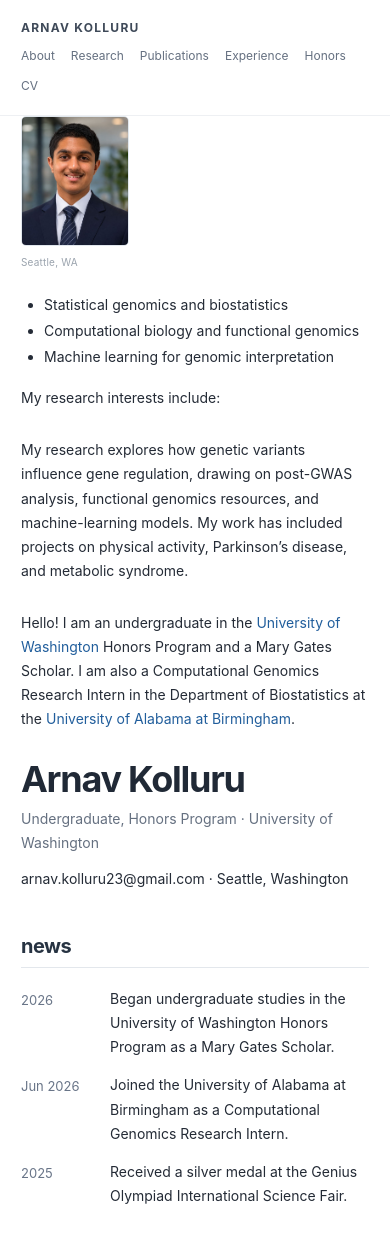
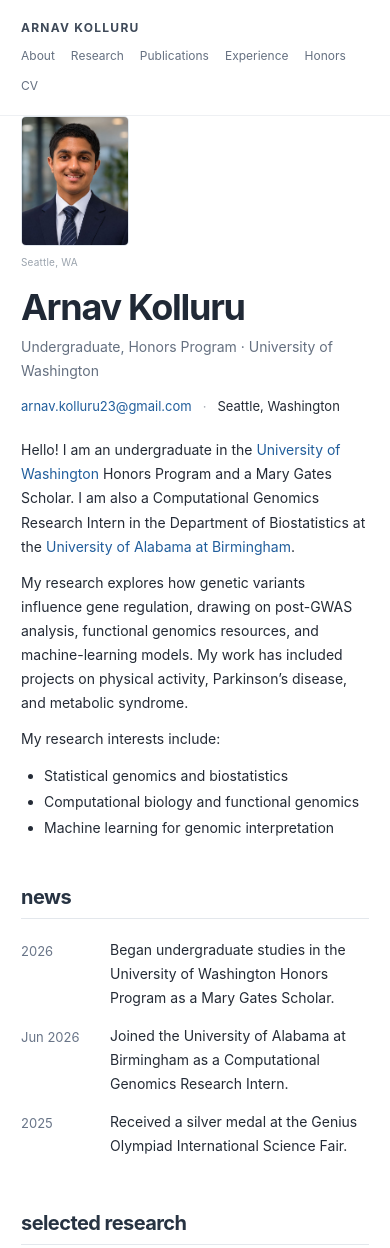
Before and after one commit to Arnav-Kolluru/Arnav-Kolluru.github.io, a plain HTML site: page index.html in a window 390 px wide. Shown: the top 1248 px of the page. Drawn offline with Linux system fonts and the light colour scheme.

Commit message:
Fix malformed hero markup and improve desktop/mobile alignment

```diff
--- a/index.html
+++ b/index.html
@@ -41,6 +41,11 @@
     .nav a:hover { color: var(--link); }
     main { padding-top: 51px; }
     .hero { display: grid; grid-template-columns: minmax(0, 1fr) 170px; gap: 34px; align-items: start; }
+    .hero-copy { min-width: 0; }
+    .hero-copy p { overflow-wrap: break-word; }
+    .nav { justify-content: flex-end; }
+    .portrait { object-fit: cover; object-position: center top; }
+    .section { scroll-margin-top: 22px; }
     h1 { font-size: clamp(34px, 5vw, 44px); line-height: 1.16; letter-spacing: -.035em; font-weight: 650; color: #202936; margin: 0 0 6px; }
     .subtitle { margin: 0 0 10px; font-size: 14px; color: var(--muted); }
     .contact-links { display: flex; align-items: center; flex-wrap: wrap; column-gap: 11px; row-gap: 3px; margin: 0 0 21px; font-size: 13px; }
@@ -108,7 +113,7 @@
     @media(max-width: 680px) {
       .shell { padding-left: 21px; padding-right: 21px; }
       .topbar-inner { flex-direction: column; align-items: flex-start; gap: 7px; }
-      .nav { column-gap: 16px; }
+      .nav { column-gap: 16px; justify-content: flex-start; }
       main { padding-top: 32px; }
       .hero { grid-template-columns: minmax(0, 1fr) 100px; gap: 17px; }
       .portrait { width: 100px; height: 122px; font-size: 33px; }
@@ -155,7 +160,9 @@
       <div class="hero-copy">
         <h1>Arnav Kolluru</h1>
         <p class="subtitle">Undergraduate, Honors Program · University of Washington</p>
-        <span>arnav.kolluru23@gmail.com </span><span class="dot">·</span>
+        <div class="contact-links">
+          <a href="mailto:arnav.kolluru23@gmail.com">arnav.kolluru23@gmail.com</a>
+          <span class="dot" aria-hidden="true">·</span>
           <span>Seattle, Washington</span>
         </div>
         <p>Hello! I am an undergraduate in the <a href="https://www.washington.edu/" target="_blank" rel="noopener noreferrer">University of Washington</a> Honors Program and a Mary Gates Scholar. I am also a Computational Genomics Research Intern in the Department of Biostatistics at the <a href="https://www.uab.edu/" target="_blank" rel="noopener noreferrer">University of Alabama at Birmingham</a>.</p>
```
